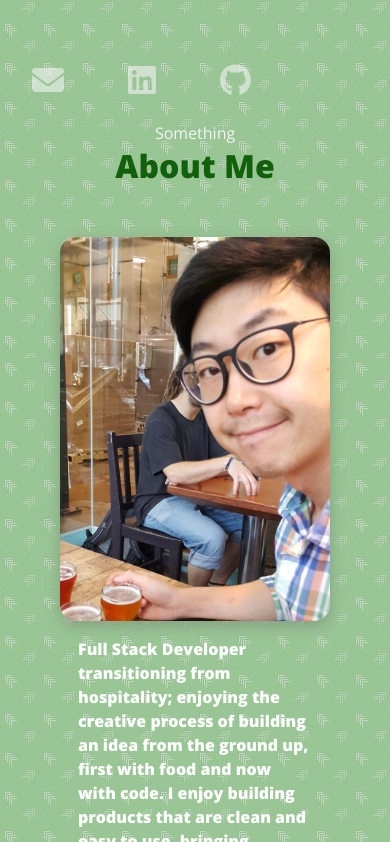
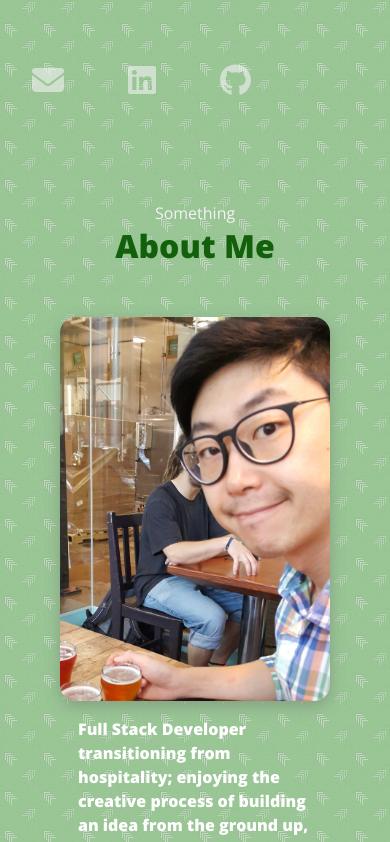
Before and after one commit to cheungjoshua/profile_v2, a React (Create React App) app: page / in a window 390 px wide. Shown: the part 722-1564 px from the top of the page. Built offline with nearby package versions, Linux system fonts and the light colour scheme.

Commit message:
fix display in small screen :

```diff
--- a/src/components/About/About.scss
+++ b/src/components/About/About.scss
@@ -32,7 +32,7 @@
 @media screen and (max-width: 600px) {
   .about {
     height: 100vh;
-    margin: auto;
+    // margin: auto;
 
     .about_container {
       margin: auto;
--- a/src/components/Skills/Skills.scss
+++ b/src/components/Skills/Skills.scss
@@ -42,7 +42,7 @@
         li {
           display: grid;
           place-items: center;
-
+          font-weight: 800;
           color: $text-grey;
           width: 12em;
           height: 4em;
```
